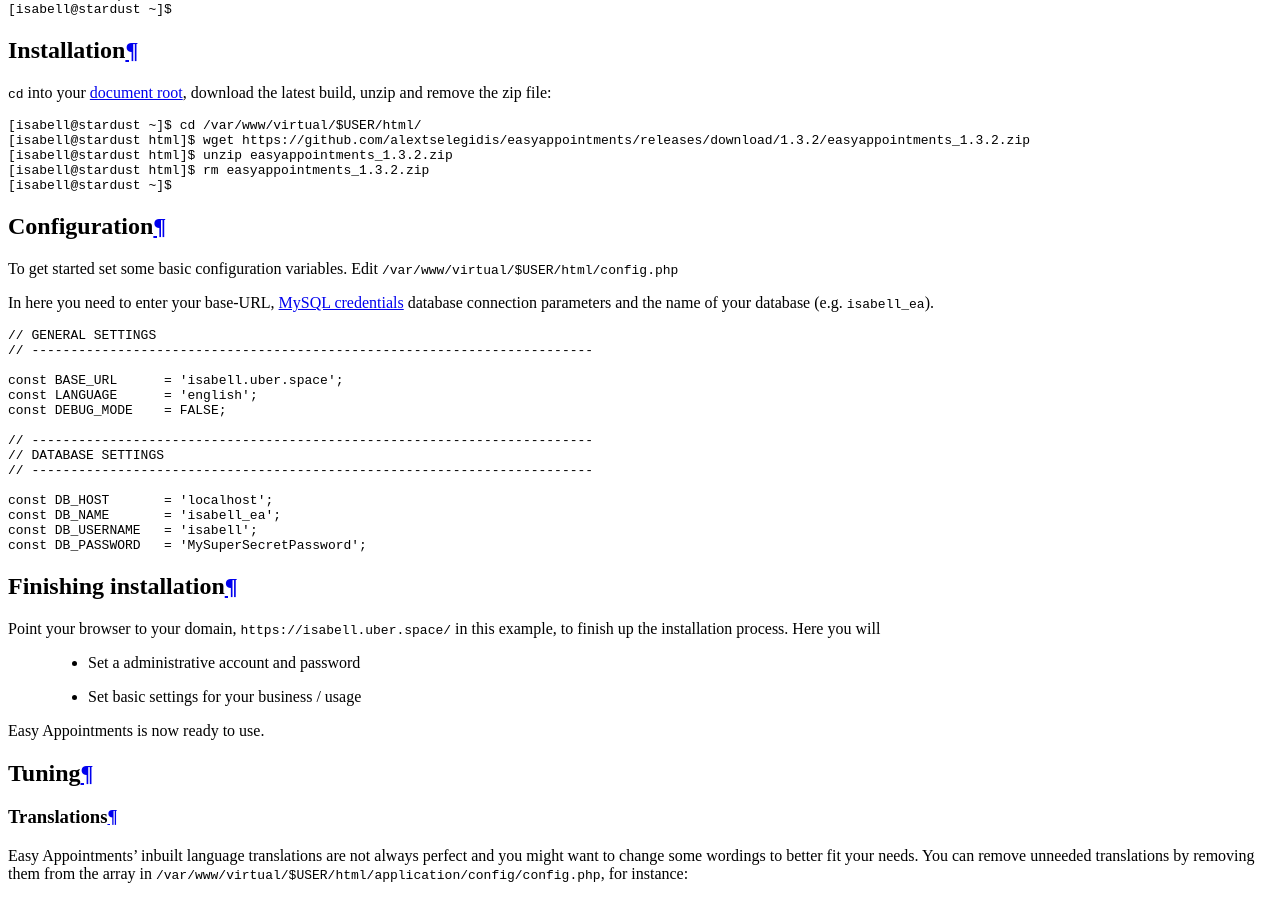
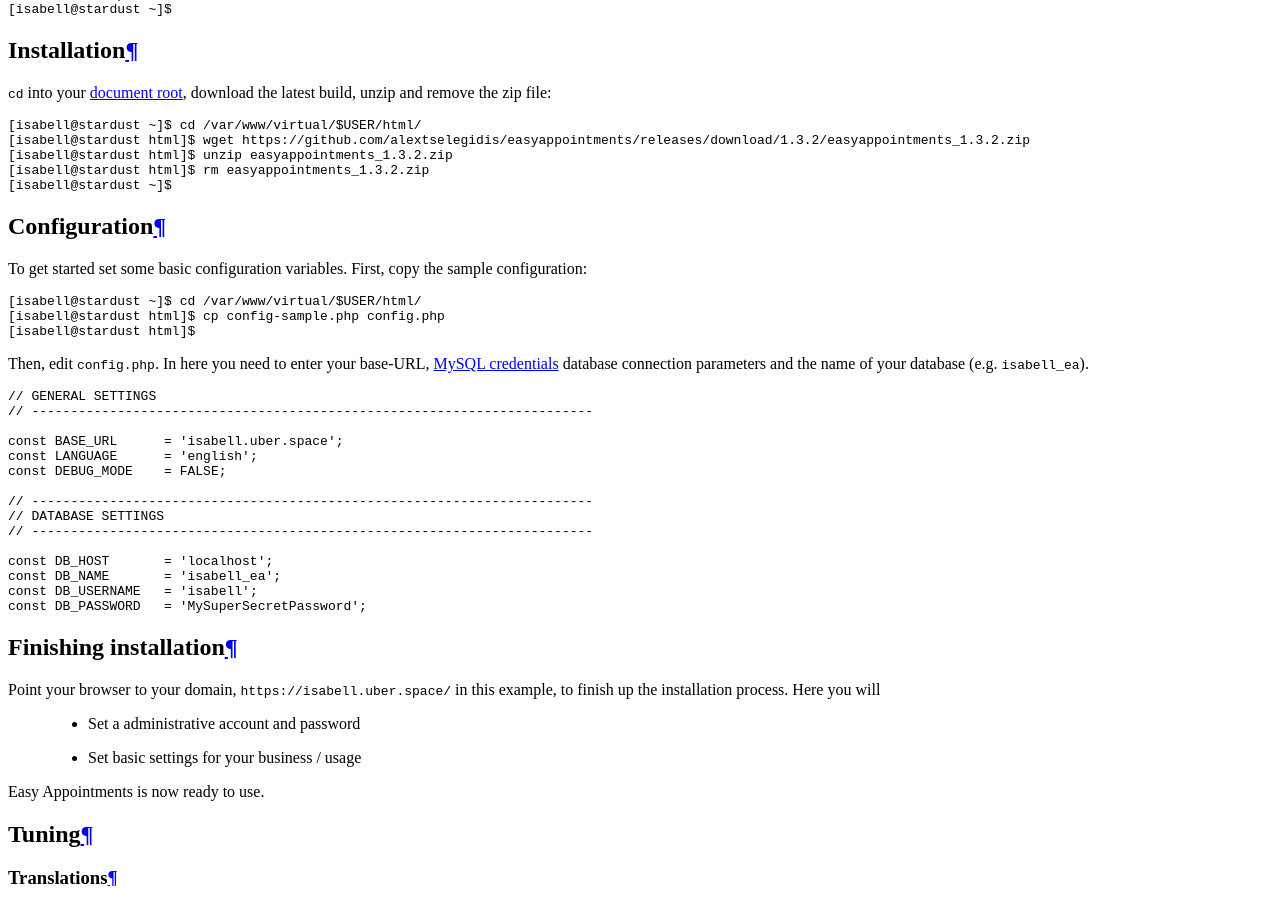
Before and after one commit to Uberspace/lab, a Sphinx documentation site: the page built from source/guide_easyappointments.rst, in a window 1280 px wide and 900 px high, scrolled down 4515 px. Built offline with Sphinx 7.4.7 and the Read the Docs theme 2.0.0, drawn with Linux system fonts in a browser that asks for light colours.

Commit message:
[easyappointments] add missing config.php

```diff
--- a/source/guide_easyappointments.rst
+++ b/source/guide_easyappointments.rst
@@ -67,9 +67,15 @@
 Configuration
 =============
 
-To get started set some basic configuration variables. Edit ``/var/www/virtual/$USER/html/config.php``
+To get started set some basic configuration variables. First, copy the sample configuration:
 
-In here you need to enter your base-URL, :manual_anchor:`MySQL credentials <database-mysql.html#login-credentials>` database connection parameters and the name of your database (e.g. ``isabell_ea``).
+.. code-block:: console
+
+ [isabell@stardust ~]$ cd /var/www/virtual/$USER/html/
+ [isabell@stardust html]$ cp config-sample.php config.php
+ [isabell@stardust html]$
+
+Then, edit ``config.php``. In here you need to enter your base-URL, :manual_anchor:`MySQL credentials <database-mysql.html#login-credentials>` database connection parameters and the name of your database (e.g. ``isabell_ea``).
 
 .. code-block:: ini
  :emphasize-lines: 4,12,13,14,15
```
